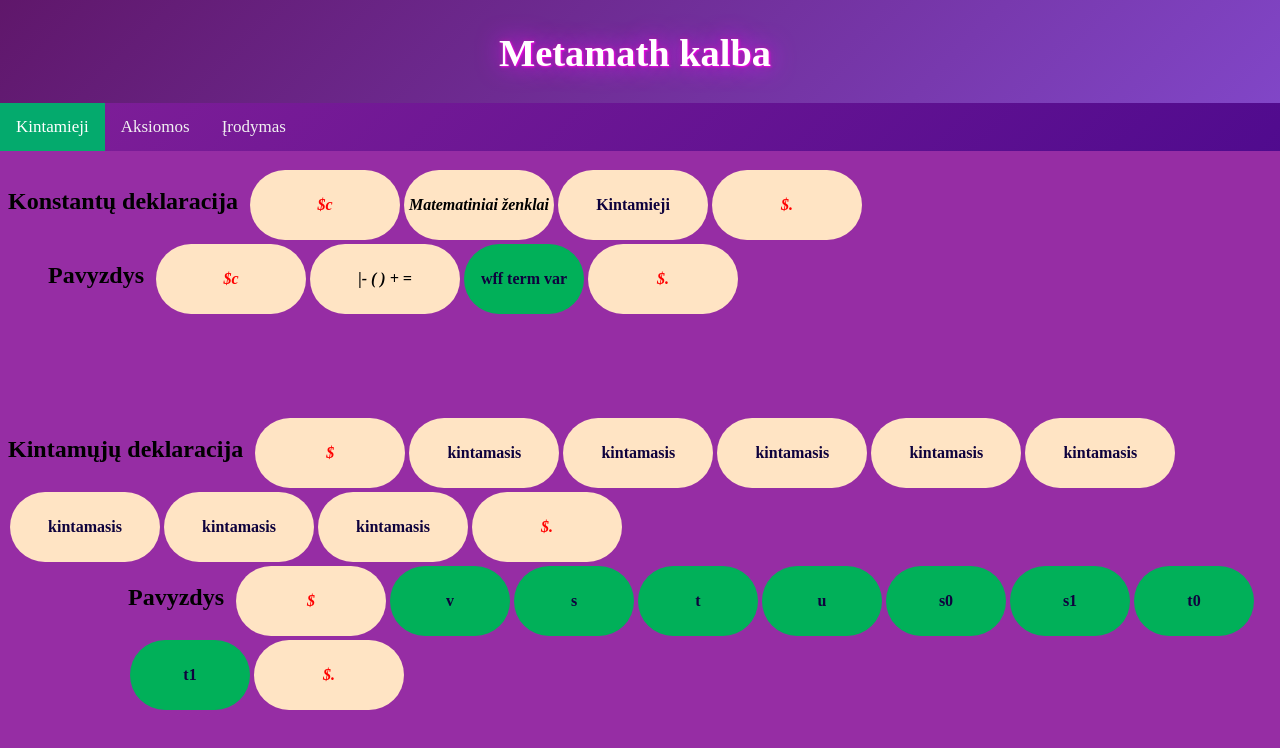
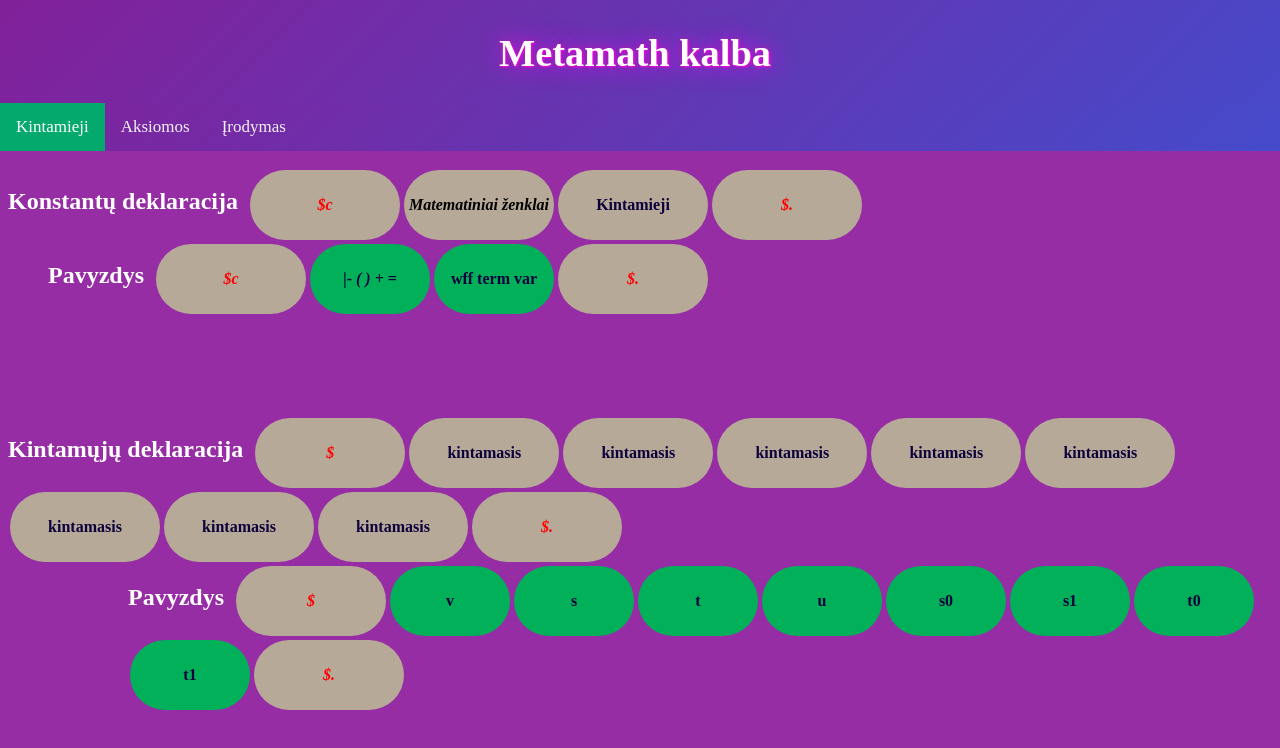
Before and after one commit to SkarisJ/MetamathWebsite, a plain HTML site: page index.html in a window 1280 px wide. Drawn offline with Linux system fonts and the light colour scheme.

Commit message:
Fixing sltyling

```diff
--- a/css/style.css
+++ b/css/style.css
@@ -25,7 +25,7 @@ h1 {
 
 
 #header {
-    background: linear-gradient(-45deg, #8c55e5, #5f1669, #ca44db, #663dd4);
+    background: linear-gradient(-45deg, #3556d8, #832099, #4a23ac, #d21ea2);
     background-size: 400% 400%;
     animation: gradient 15s ease infinite;
     top: 0;
@@ -40,7 +40,7 @@ h1 {
 
 .topnav {
     overflow: hidden;
-    background: linear-gradient(-45deg, #43058b, #832099, #2f0c74, #d21ea2);
+    background: linear-gradient(-45deg, #3556d8, #832099, #4a23ac, #d21ea2);
     background-size: 400% 400%;
     animation: gradient 15s ease infinite;
     margin-top: 35px;
@@ -83,6 +83,7 @@ h1 {
 
 .heading_1 {
     margin-right: 10px;
+    color: white;
 }
 
 .container2 {
@@ -107,7 +108,7 @@ h1 {
 
 .bubble {
     border-radius: 100px;
-    background-color: bisque;
+    background-color: rgb(183, 169, 152);
     color: #fff;
     line-height: 70px;
     text-align: center;
@@ -137,7 +138,8 @@ h1 {
 
 .bubble4 {
     border-radius: 100px;
-    background-color: bisque;
+    background-color: rgb(183, 169, 152);
+    ;
     color: #fff;
     line-height: 70px;
     text-align: center;
--- a/index.html
+++ b/index.html
@@ -43,8 +43,8 @@
                                 <i>$c</i>
                             </b>
                         </div>
-                        <div class="bubble container2">
-                            <b><i id="token">|- ( ) + = </i></b>
+                        <div class="bubble2 container2">
+                            <b><i id="variables" class="changes">|- ( ) + = </i></b>
                         </div>
                         <div class="bubble2 container2">
                             <b id="variables" class="changes">wff term var</b>
```
